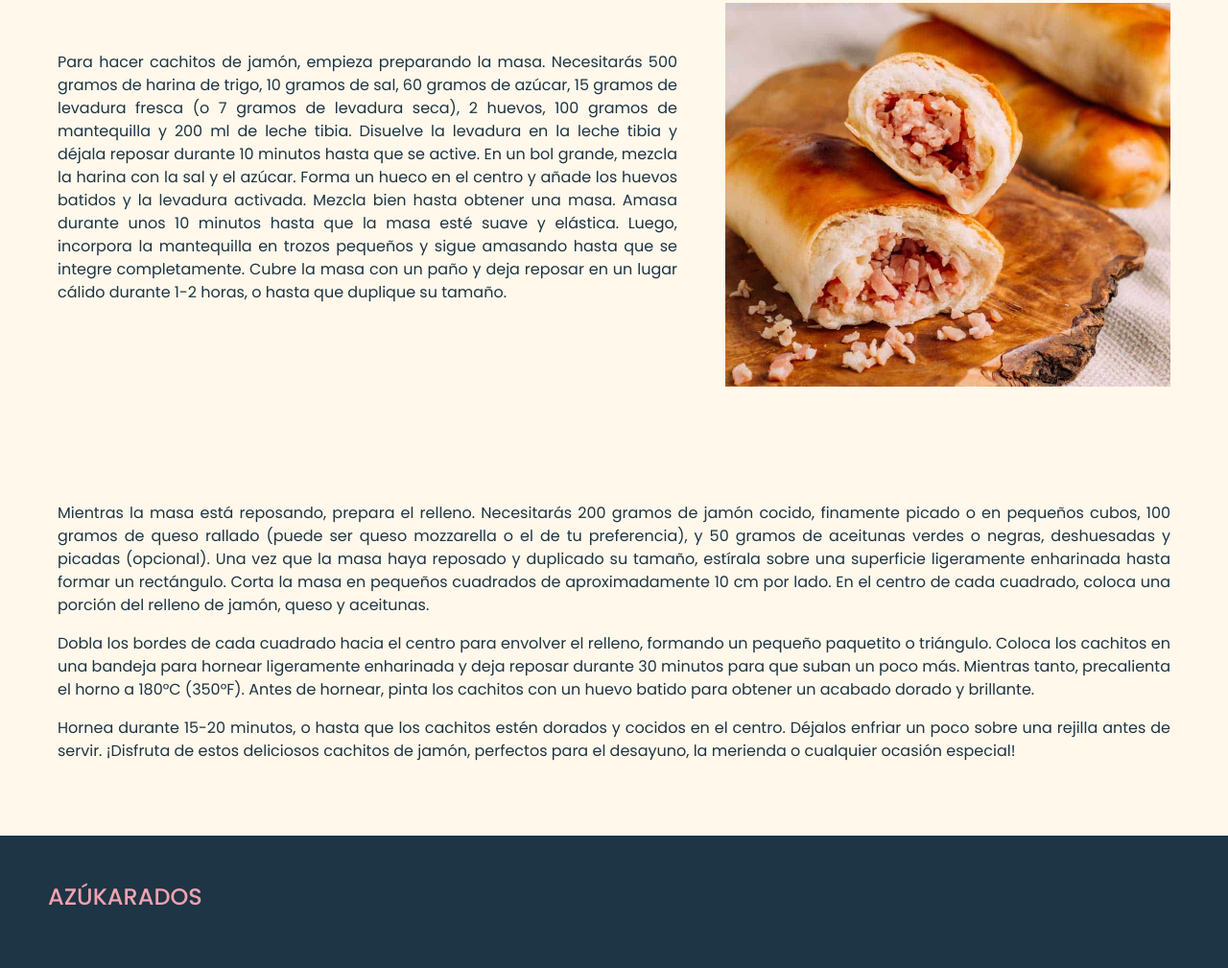
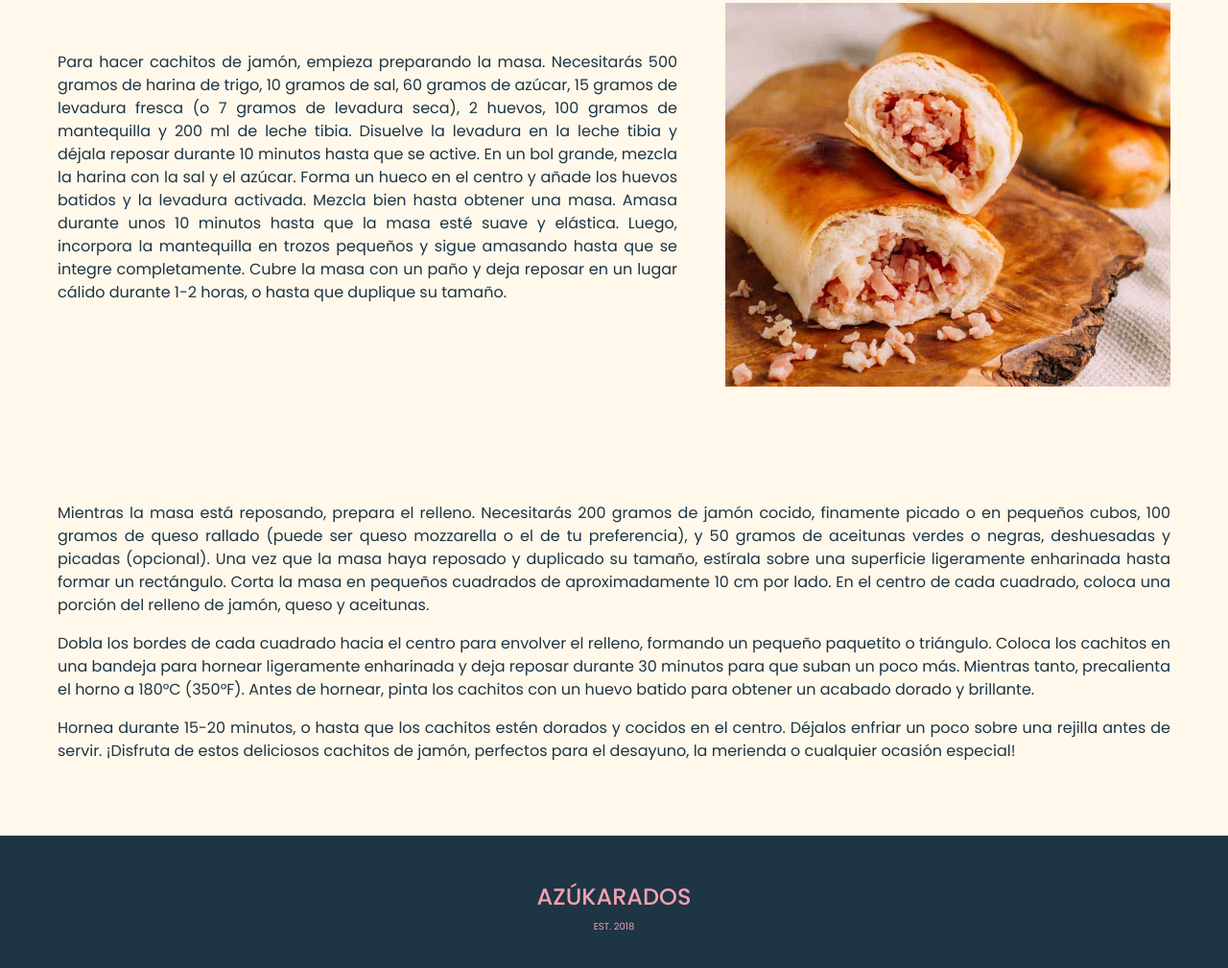
Before and after one commit to FranciscoSilva0908/Azukarados-Recetas, a website: page html/panaderia.html in a window 1280 px wide. Shown: the part 2566-3575 px from the top of the page at 96% size. Drawn offline with nearby package versions, Linux system fonts and the light colour scheme.

Commit message:
arreglo del footer

```diff
--- a/html/panaderia.html
+++ b/html/panaderia.html
@@ -127,9 +127,10 @@
             </div>
         </div>
     </main>
-    <footer>
+    <footer class="footer">
         <h4>AZÚKARADOS</h4>
-        <img src="" alt="">
+        <p>EST. 2018</p>
+
     </footer>
     <!-- JV Bootstrap -->
     <script src="https://cdn.jsdelivr.net/npm/bootstrap@5.3.3/dist/js/bootstrap.bundle.min.js" integrity="sha384-YvpcrYf0tY3lHB60NNkmXc5s9fDVZLESaAA55NDzOxhy9GkcIdslK1eN7N6jIeHz" crossorigin="anonymous"></script>
--- a/scss/components/_footer.scss
+++ b/scss/components/_footer.scss
@@ -6,8 +6,12 @@ footer{
     bottom: 1;
     h4{
         padding-top: 50px;
-        padding-left: 50px;
+
         padding-bottom: 0;
-        text-align: justify;
+        text-align: center;
+    }
+    p{
+        text-align: center;
+        font-size: 10px;
     }
 }
```
Also changed, not shown: html/pasteleria.html (+3 -2 lines), html/reposteria.html (+3 -2 lines), index.html (+1 -0 lines), css/style.css, 1 other file.
